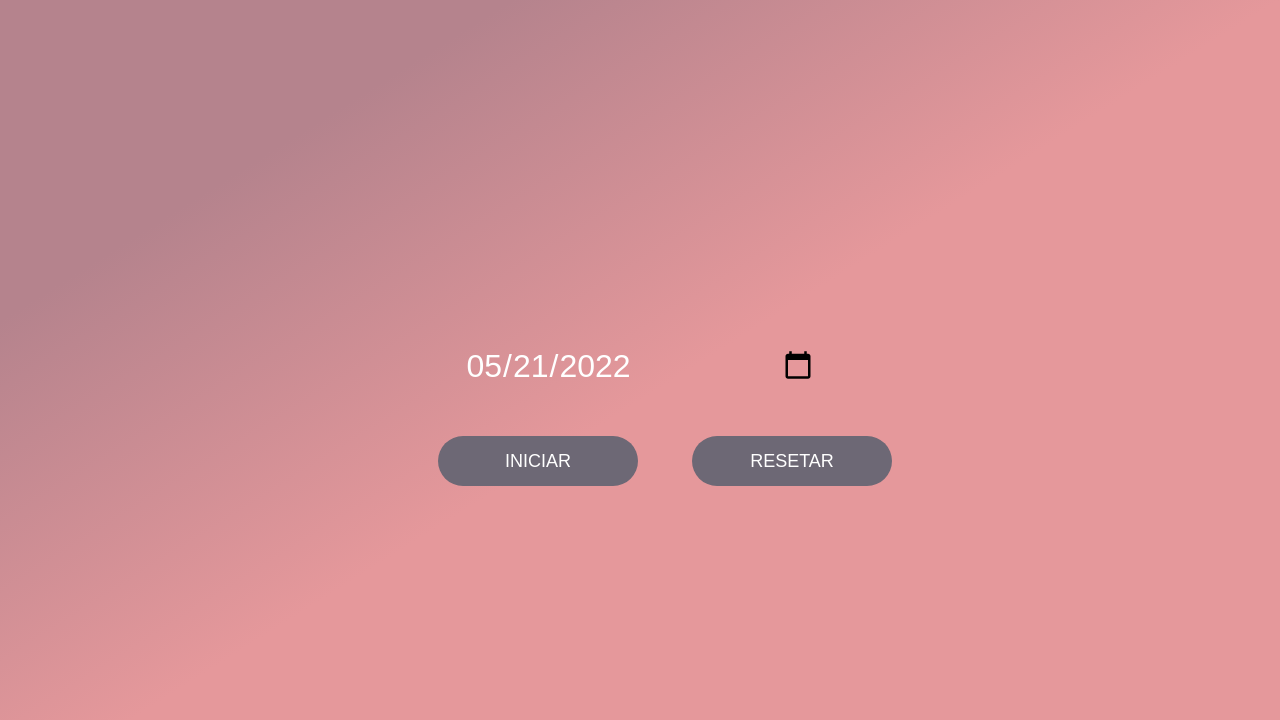
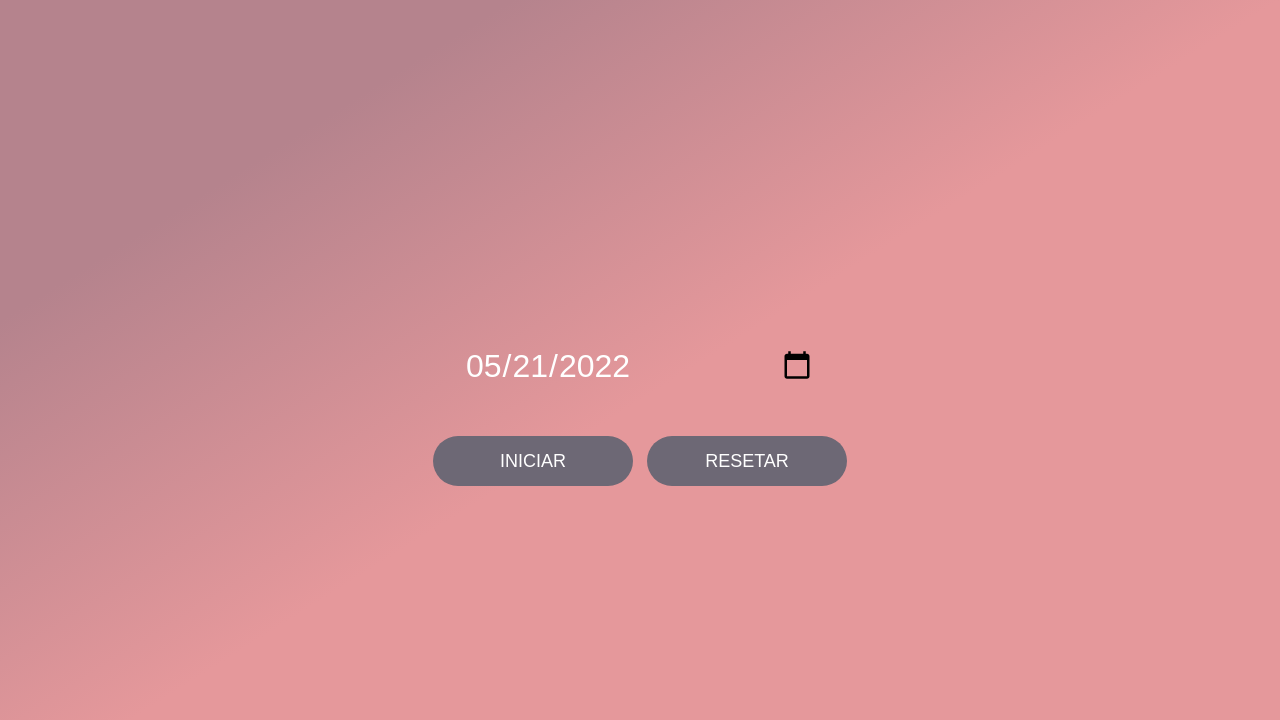
Before and after one commit to vih0/Cron-metro-online, a plain HTML site: page index.html in a window 1280 px wide. Drawn offline with Linux system fonts and the light colour scheme; a web font is replaced by a local one.

Commit message:
criando javascript

```diff
--- /dev/null
+++ b/main.js
@@ -0,0 +1,3 @@
+function start (){
+
+}
--- a/style.css
+++ b/style.css
@@ -6,10 +6,12 @@ body{
     justify-content: center;
     flex-direction: column;
 }
+.botoes button+button{
+    margin-left: 10px;
+}
 button{
     height: 50px;
     width: 200px;
-    margin-left:50px;
     border: none;
     border-radius: 25px;
     background-color: #6d6875 ;
@@ -37,10 +39,12 @@ input{
     color: white;
     outline-style: none;
     cursor: pointer;
+    margin-inline: auto;
+    padding:0 20px ;
 
 }
 input:hover{
-    outline: 1px solid #ffcdb2;
+    outline: 2px solid #ffcdb2;
     border-radius: 20px;
     background-color: #6d687569;
 }
```
